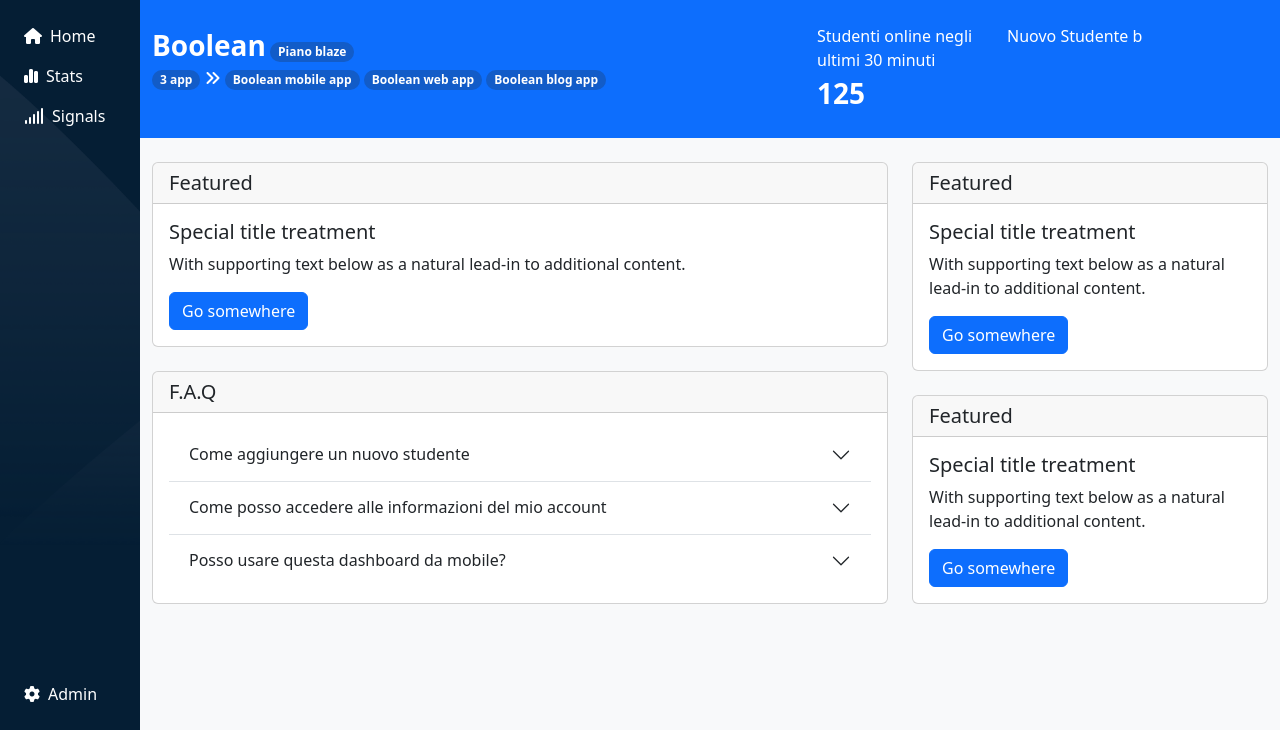
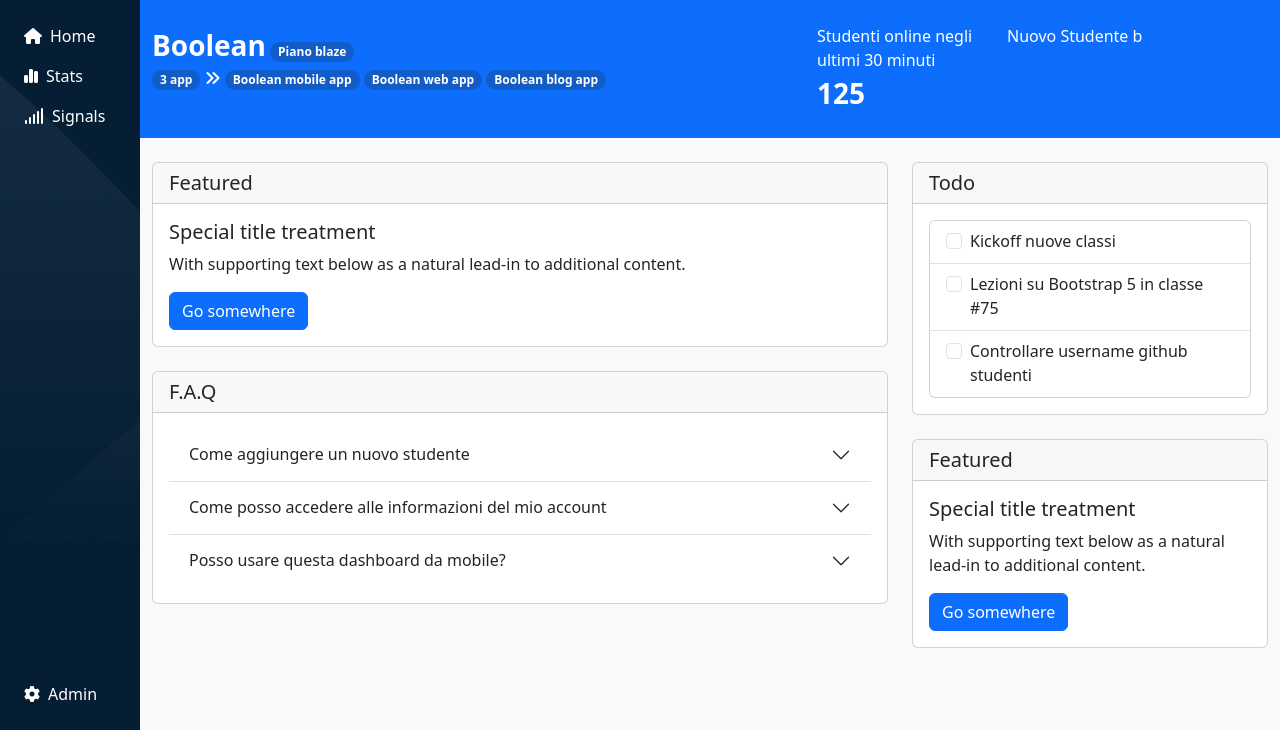
Before and after one commit to gianlucafalaschi/html-css-bootstrap-dashboard, a plain HTML site: page test.html in a window 1280 px wide. Shown: the part 70-800 px from the top of the page. Drawn offline with nearby package versions, Linux system fonts and the light colour scheme.

Commit message:
feat: test todo card

```diff
--- a/test.html
+++ b/test.html
@@ -159,11 +159,36 @@
                     <div class="col-12 col-lg-4">
                         <!-- CARD TODO -->
                         <div class="card mb-4">
-                            <h5 class="card-header">Featured</h5>
+                            <h5 class="card-header">Todo</h5>
                             <div class="card-body">
-                              <h5 class="card-title">Special title treatment</h5>
-                              <p class="card-text">With supporting text below as a natural lead-in to additional content.</p>
-                              <a href="#" class="btn btn-primary">Go somewhere</a>
+                                <div class="card">
+                                    <ul class="list-group list-group-flush">
+                                      <li class="list-group-item">
+                                        <div class="form-check">
+                                            <input class="form-check-input" type="checkbox" value="" id="kickoff">
+                                            <label class="form-check-label" for="kickoff">
+                                              Kickoff nuove classi
+                                            </label>
+                                          </div>
+                                      </li>
+                                      <li class="list-group-item">
+                                        <div class="form-check">
+                                            <input class="form-check-input" type="checkbox" value="" id="lesson">
+                                            <label class="form-check-label" for="lesson">
+                                              Lezioni su Bootstrap 5 in classe #75
+                                            </label>
+                                          </div>
+                                      </li>
+                                      <li class="list-group-item">
+                                        <div class="form-check">
+                                            <input class="form-check-input" type="checkbox" value="" id="username">
+                                            <label class="form-check-label" for="username">
+                                              Controllare username github studenti
+                                            </label>
+                                          </div>
+                                      </li>
+                                    </ul>
+                                </div>
                             </div>
                           </div>
                         <!--/ CARD TODO -->
```
